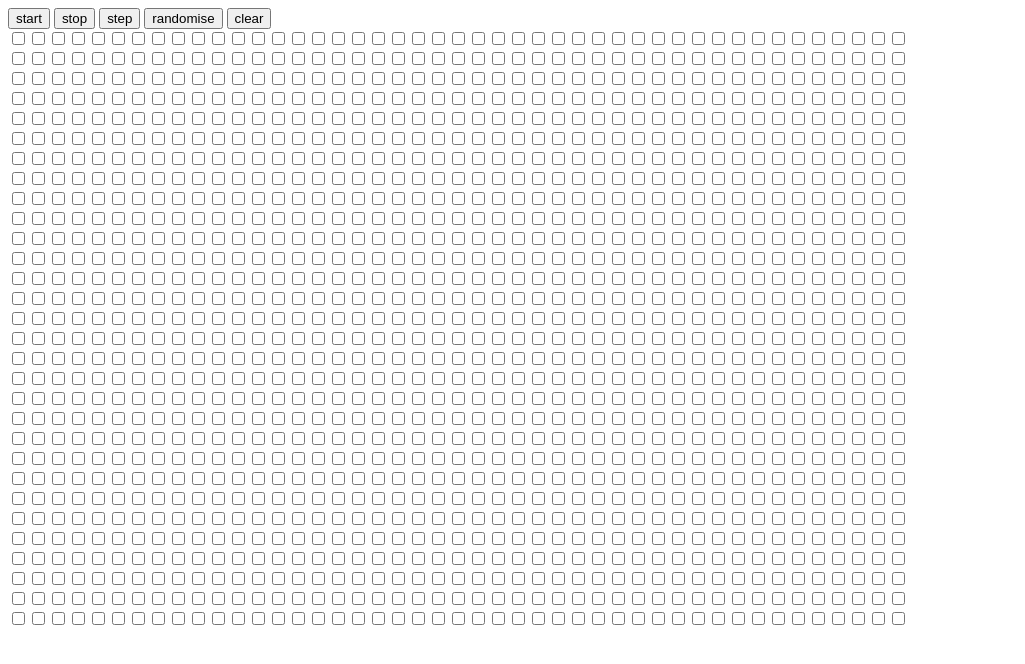
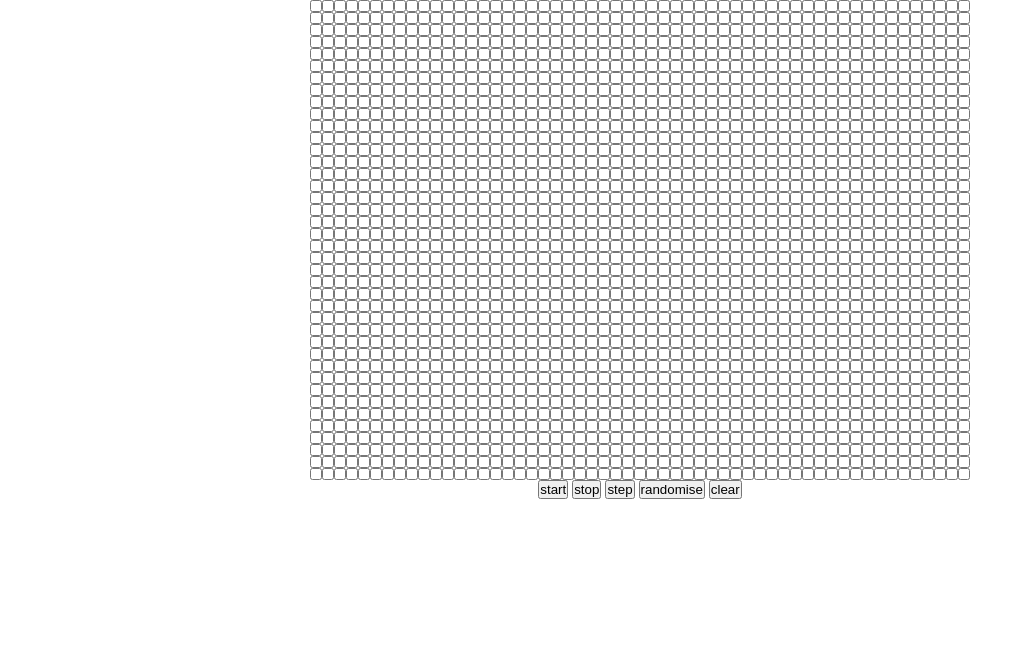
Before and after one commit to JasonStorey/checkboxes-of-life, a website with bundled scripts: page src/html/index.html in a window 1280 px wide. Shown: the whole page, without its empty margins (0-1025 px from the left). Built offline with nearby package versions, Linux system fonts and the light colour scheme.

Commit message:
Centre the checkboxes on the page and add 'game.running' boolean

```diff
--- a/src/html/index.html
+++ b/src/html/index.html
@@ -3,13 +3,33 @@
 <head lang="en">
     <meta charset="UTF-8">
     <title>Checkboxes of Life</title>
+    <style>
+        html, body, div, input {
+            margin: 0;
+            padding: 0;
+        }
+        #container .row {
+            line-height: 0px;
+            text-align: center;
+        }
+        input[type="checkbox"] {
+            width: 12px;
+            height: 12px;
+        }
+        .buttons {
+            text-align: center;
+        }
+    </style>
 </head>
 <body>
-    <input id="startButton" type="button" value="start"/>
-    <input id="stopButton" type="button" value="stop"/>
-    <input id="nextButton" type="button" value="step"/>
-    <input id="randomButton" type="button" value="randomise"/>
-    <input id="clearButton" type="button" value="clear"/>
+    <div id="container"></div>
+    <div class="buttons">
+        <input id="startButton" type="button" value="start"/>
+        <input id="stopButton" type="button" value="stop"/>
+        <input id="nextButton" type="button" value="step"/>
+        <input id="randomButton" type="button" value="randomise"/>
+        <input id="clearButton" type="button" value="clear"/>
+    </div>
     <script type="application/javascript" src="./checkboxes-of-life.js"></script>
 </body>
 </html>
--- a/src/js/game.js
+++ b/src/js/game.js
@@ -6,6 +6,7 @@ function Game(config) {
     this.config = config;
     this.cells = [];
     this.elem = config.elem;
+    this.running = false;
     this._createCells(this.config.rows * this.config.cols);
 }
 
@@ -16,6 +17,7 @@ Game.prototype.init = function init() {
 
         if(colIndex === 0) {
             rowElem = document.createElement('div');
+            rowElem.className = 'row';
             this.elem.appendChild(rowElem);
         }
 
@@ -38,6 +40,10 @@ Game.prototype.update = function update() {
 };
 
 Game.prototype.start = function start() {
+    if(this.running) {
+        return;
+    }
+    this.running = true;
     function gameLoop() {
         this._timeoutId = window.requestAnimationFrame(gameLoop.bind(this));
         this.next();
@@ -46,6 +52,10 @@ Game.prototype.start = function start() {
 };
 
 Game.prototype.stop = function stop() {
+    if(!this.running) {
+        return;
+    }
+    this.running = false;
     window.cancelAnimationFrame(this._timeoutId);
 };
 
@@ -56,6 +66,7 @@ Game.prototype.randomise = function randomise() {
 };
 
 Game.prototype.reset = function reset() {
+    this.stop();
     this.cells.forEach(function(cell) {
         cell.reset();
     });
--- a/src/js/main.js
+++ b/src/js/main.js
@@ -10,9 +10,9 @@ var game,
     clearButton = document.getElementById('clearButton');
 
 game = new Game({
-    rows: 30,
-    cols: 45,
-    elem: document.body
+    rows: 40,
+    cols: 55,
+    elem: document.getElementById('container')
 });
 
 startButton.addEventListener('click', game.start.bind(game), false);
```
